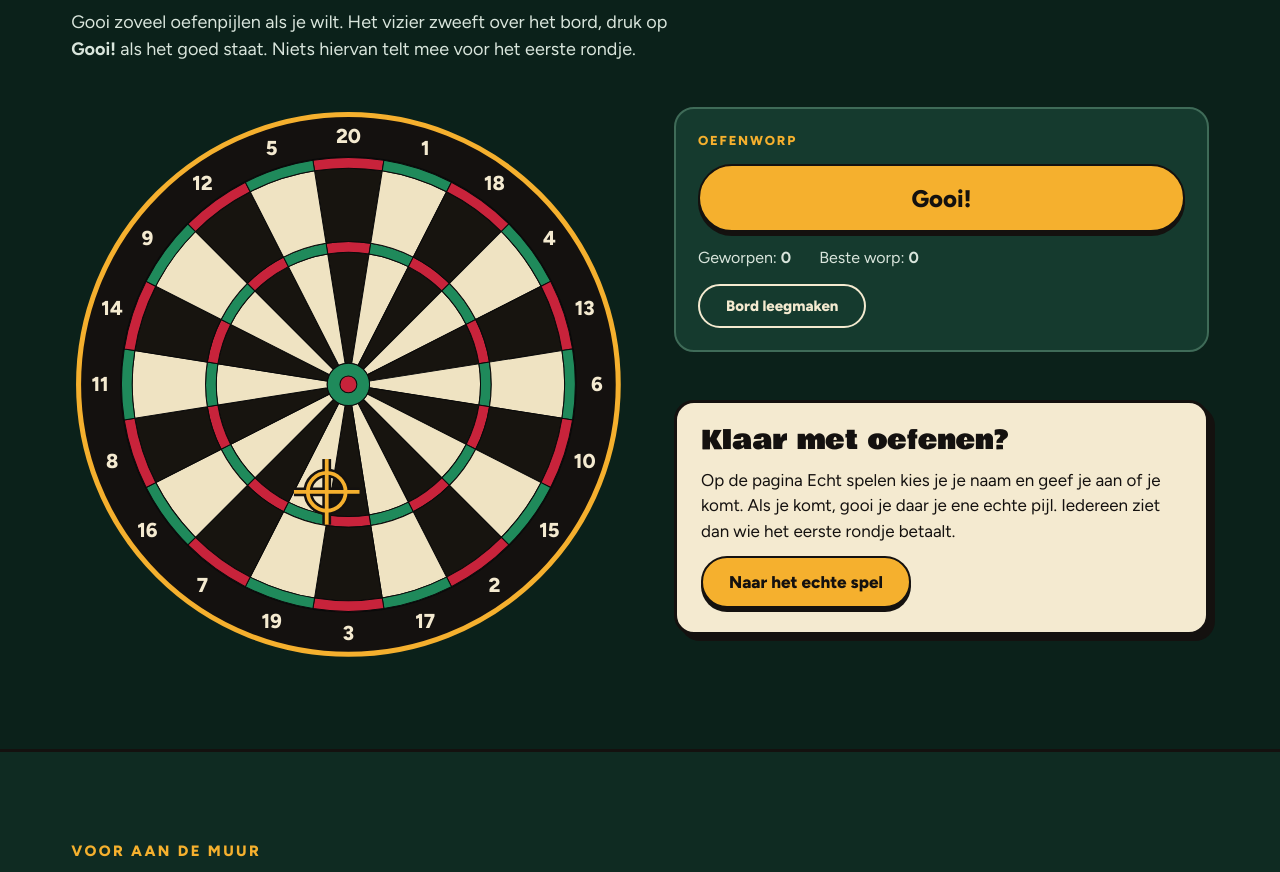
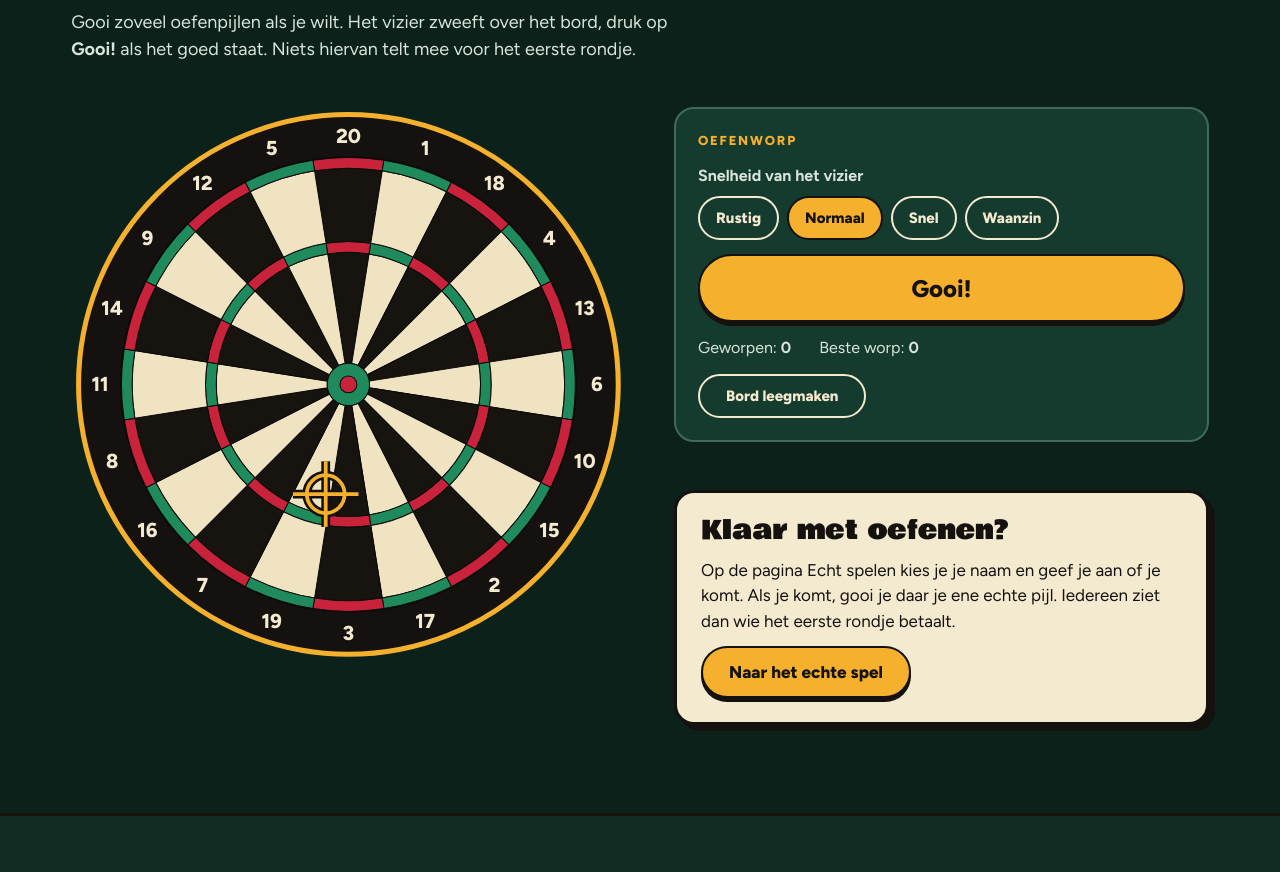
Before and after one commit to tristandelange11-del/dartmiddag, a plain HTML site: page index.html in a window 1280 px wide. Shown: the part 1246-2118 px from the top of the page. Drawn offline with Linux system fonts and the light colour scheme.

Commit message:
Snelheid van het vizier kiezen op het oefenbord
Co-Authored-By: Claude Sonnet 5.5 <noreply@anthropic.com>

```diff
--- a/board.js
+++ b/board.js
@@ -69,13 +69,17 @@
   }
 
   /* Het vizier laten zweven. Geeft een functie terug met de huidige positie. */
-  function startAim(svg) {
+  function startAim(svg, getSpeed) {
     var cross = svg.querySelector('.cross');
-    var t0 = performance.now(), pos = { x: 220, y: 220 }, raf = 0;
+    var t = 0, last = null, pos = { x: 220, y: 220 }, raf = 0;
     function loop(ts) {
       raf = requestAnimationFrame(loop);
       if (!document.body.contains(svg)) { cancelAnimationFrame(raf); return; }
-      pos = aimAt((ts - t0) / 1000);
+      /* De tijd loopt mee met de gekozen snelheid, zodat het vizier niet springt als je de snelheid wisselt. */
+      var dt = last === null ? 0 : Math.min((ts - last) / 1000, 0.1);
+      last = ts;
+      t += dt * (getSpeed ? getSpeed() : 1);
+      pos = aimAt(t);
       cross.setAttribute('transform', 'translate(' + pos.x.toFixed(1) + ' ' + pos.y.toFixed(1) + ')');
     }
     cross.setAttribute('visibility', 'visible');
--- a/index.html
+++ b/index.html
@@ -32,6 +32,10 @@
 .practice .cols{display:flex;flex-wrap:wrap;gap:48px;align-items:flex-start;margin-top:44px}
 .practice .boardcol{flex:1 1 440px;min-width:0;max-width:580px}
 .practice .ctrl{flex:1 1 420px;min-width:0;display:flex;flex-direction:column;gap:24px}
+.speedbtns{display:flex;flex-wrap:wrap;gap:8px}
+.sp{min-height:44px;padding:0 16px;border-radius:999px;border:2px solid var(--cream);background:transparent;color:var(--cream);font:800 15px var(--body);cursor:pointer}
+.sp:hover{background:rgba(244,234,208,.12)}
+.sp[aria-pressed="true"]{background:var(--amber);color:var(--ink);border-color:var(--ink)}
 .stats{display:flex;flex-wrap:wrap;gap:12px 28px;color:var(--soft);font-size:16px}
 .rules{padding-block:88px 72px}
 .rule-grid{display:grid;grid-template-columns:repeat(auto-fit,minmax(min(100%,340px),1fr));gap:22px;margin-top:40px}
@@ -105,6 +109,10 @@ footer{padding-block:24px 56px;border-top:2px dashed var(--line);display:flex;fl
       <div class="ctrl">
         <div class="card">
           <div class="lbl">Oefenworp</div>
+          <div role="group" aria-labelledby="speed-lbl" style="display:flex;flex-direction:column;gap:8px">
+            <span id="speed-lbl" style="font-weight:700;font-size:16px;color:var(--soft)">Snelheid van het vizier</span>
+            <div class="speedbtns" id="speeds"></div>
+          </div>
           <button class="btn btn-big" type="button" id="throw">Gooi!</button>
           <div class="stats"><span>Geworpen: <strong id="count">0</strong></span><span>Beste worp: <strong id="best">0</strong></span></div>
           <button class="btn btn-ghost" type="button" id="clear" style="min-height:44px;font-size:15px;align-self:flex-start">Bord leegmaken</button>
@@ -191,7 +199,25 @@ footer{padding-block:24px 56px;border-top:2px dashed var(--line);display:flex;fl
   /* oefenbord */
   $('board').innerHTML = DM.boardSvg('Oefenbord met het vizier en de geworpen pijlen');
   var svg = $('board').querySelector('svg');
-  var getAim = DM.startAim(svg);
+  var SPEEDS = [{ n: 'Rustig', v: 0.55 }, { n: 'Normaal', v: 1 }, { n: 'Snel', v: 1.7 }, { n: 'Waanzin', v: 2.8 }];
+  var speed = 1;
+  try { var sv = parseFloat(localStorage.getItem('dm-snelheid')); if (SPEEDS.some(function (s) { return s.v === sv; })) speed = sv; } catch (e) {}
+  function drawSpeeds() {
+    var box = $('speeds'); box.textContent = '';
+    SPEEDS.forEach(function (s) {
+      var b = document.createElement('button');
+      b.type = 'button'; b.className = 'sp'; b.textContent = s.n;
+      b.setAttribute('aria-pressed', s.v === speed ? 'true' : 'false');
+      b.addEventListener('click', function () {
+        speed = s.v;
+        try { localStorage.setItem('dm-snelheid', String(speed)); } catch (e) {}
+        drawSpeeds();
+      });
+      box.appendChild(b);
+    });
+  }
+  drawSpeeds();
+  var getAim = DM.startAim(svg, function () { return speed; });
   var darts = [], count = 0, best = 0;
 
   function drawPractice() {
```
